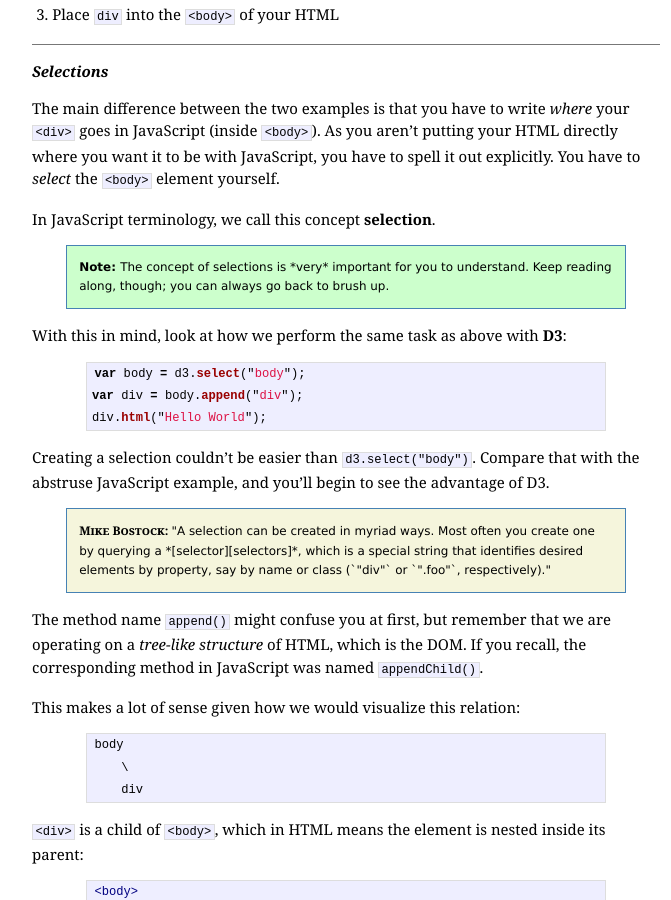
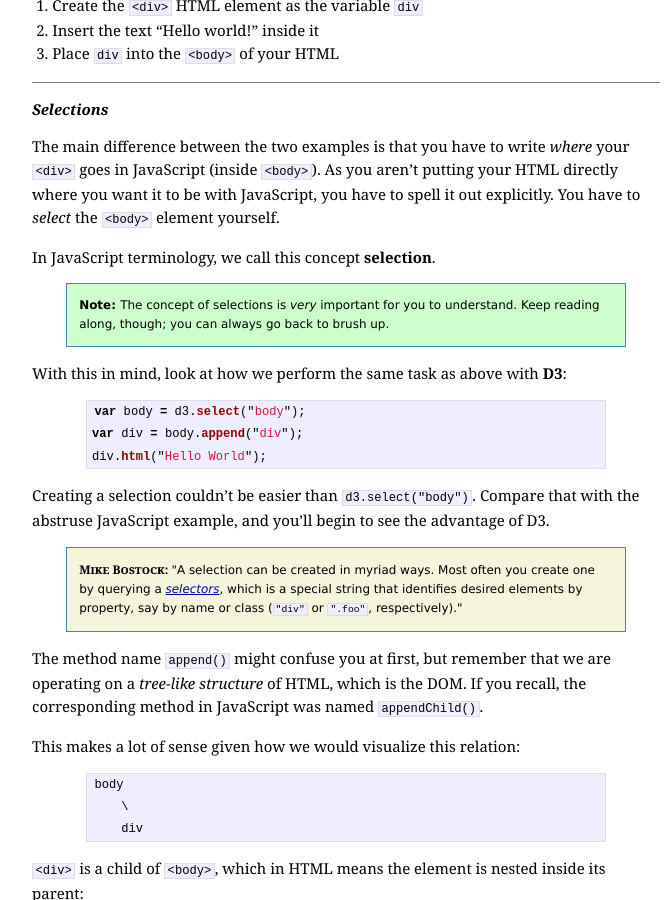
Before and after one commit to ndarville/ndarville.github.io, a Jekyll site: the page built from _posts/2013-11-10-a-bar-chart.markdown, in a window 1280 px wide and 900 px high, scrolled down 1836 px. Shown: the whole window, without its empty margins (294-965 px from the left). Built offline with Jekyll 4.4.1, drawn with Linux system fonts in a browser that asks for light colours; Markdown is read by kramdown in place of the engine named in the settings; some of the changed text lies outside the part shown.

Commit message:
Swapped Markdown with HTML in block elements for now

```diff
--- a/_posts/2013-11-10-a-bar-chart.markdown
+++ b/_posts/2013-11-10-a-bar-chart.markdown
@@ -5,11 +5,15 @@
 categories: blog
 ---
 <div id="toc">
-    0. [Intro](#intro)
-    1. [A Container for Our Chart](#container)
-        * [Selections](#selections)
-    2. [Coding a Chart Manually, the Stupid Way](#manually)
-    3. [Coding a Chart Programmatically, the Clever Way](#programmatically)
+    <ol>
+        <li><a href="#intro">Intro</a></li>
+        <li><a href="#container">A Container for Our Chart</a></li>
+            <ul>
+                <li><a href="#selections">Selections</a></li>
+            </ul>
+        <li><a href="#manually">Coding a Chart Manually, the Stupid Way</a></li>
+        <li><a href="#programmatically">Coding a Chart Programmatically, the Clever Way</a></li>
+    </ol>
 </div>
 
 <h3 id="intro">Introduction</h3>
@@ -112,7 +116,7 @@
 In JavaScript terminology, we call this concept **selection**.
 
 <div class="info box">
-    The concept of selections is *very* important for you to understand.
+    The concept of selections is <em>very</em> important for you to understand.
 
     Keep reading along, though; you can always go back to brush up.
 </div>
@@ -128,7 +132,7 @@
 Creating a selection couldn't be easier than `d3.select("body")`. Compare that with the abstruse JavaScript example, and you'll begin to see the advantage of D3.
 
 <div class="quote box">
-    "A selection can be created in myriad ways. Most often you create one by querying a *[selector][selectors]*, which is a special string that identifies desired elements by property, say by name or class (`"div"` or `".foo"`, respectively)."
+    "A selection can be created in myriad ways. Most often you create one by querying a <em><a href="http://www.w3.org/TR/selectors-api/">selectors</a></em>, which is a special string that identifies desired elements by property, say by name or class (<code>"div"</code> or <code>".foo"</code>, respectively)."
 </div>
 
 The method name `append()` might confuse you at first, but remember that we are operating on a *tree-like structure* of HTML, which is the DOM. If you recall, the corresponding method in JavaScript was named `appendChild()`.
@@ -202,7 +206,7 @@
 Evidently, this approach *sucks*.
 
 <div class="info box">
-    The tedium of doing the chart by hand teaches us a valuable lesson in programming: **Don't Repeat Yourself** (DRY).
+    The tedium of doing the chart by hand teaches us a valuable lesson in programming: <strong>Don't Repeat Yourself</strong> (DRY).
 </div>
 
 <h3 id="programmatically">Coding a Chart Programmatically, the Clever Way</h3>
```
